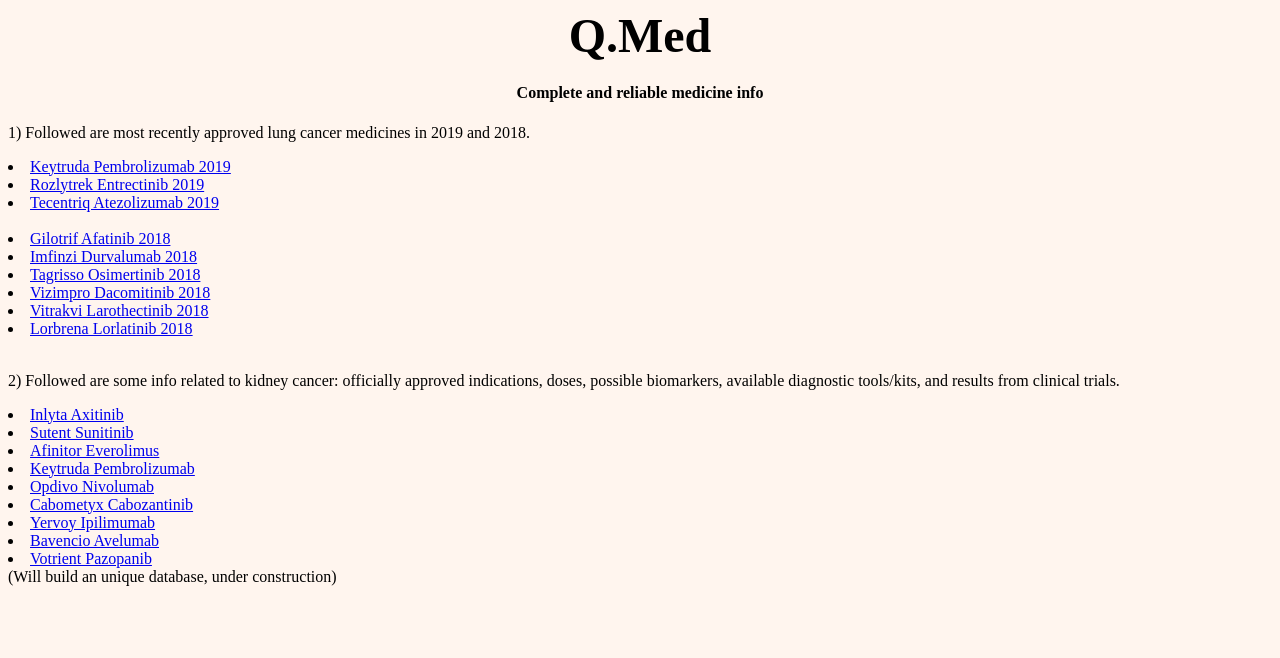
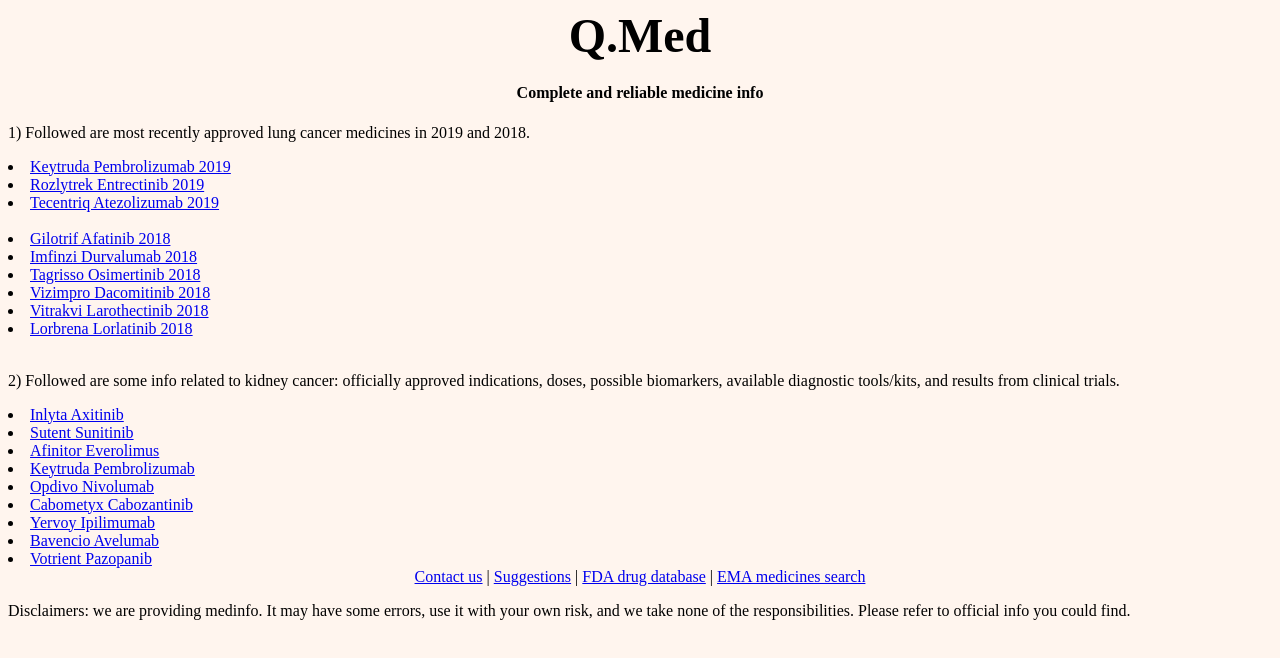
Before and after one commit to jimcs1/github1, a plain HTML site: page druginfo.html in a window 1280 px wide. Drawn offline with Linux system fonts and the light colour scheme.

Commit message:
Add files via upload

```diff
--- a/druginfo.html
+++ b/druginfo.html
@@ -45,6 +45,15 @@
 	<Li><a href="Bavencio Avelumab.pdf">Bavencio Avelumab</a></Li>
 	<Li><a href="Votrient Pazopanib.pdf">Votrient Pazopanib</a></Li>
 
-   (Will build an unique database, under construction)
+   	<div>
+ 	<center><a href="mailto:q.med@yahoo.com">Contact us</a>
+	| <a href="mailto:q.medicines@gmail.com">Suggestions</a>
+	| <a href="https://www.fda.gov/Drugs/InformationOnDrugs" title="FDA drug database">FDA drug database</a>
+	| <a href="https://www.ema.europa.eu/en/medicines" title="EMA medicines search">EMA medicines search</a>
+	</div>
+
+    	<p>
+           Disclaimers: we are providing medinfo. It may have some errors, use it with your own risk, and we take none of the responsibilities. Please refer to official info you could find.
+        </p>
     </body>
 </html>
```
